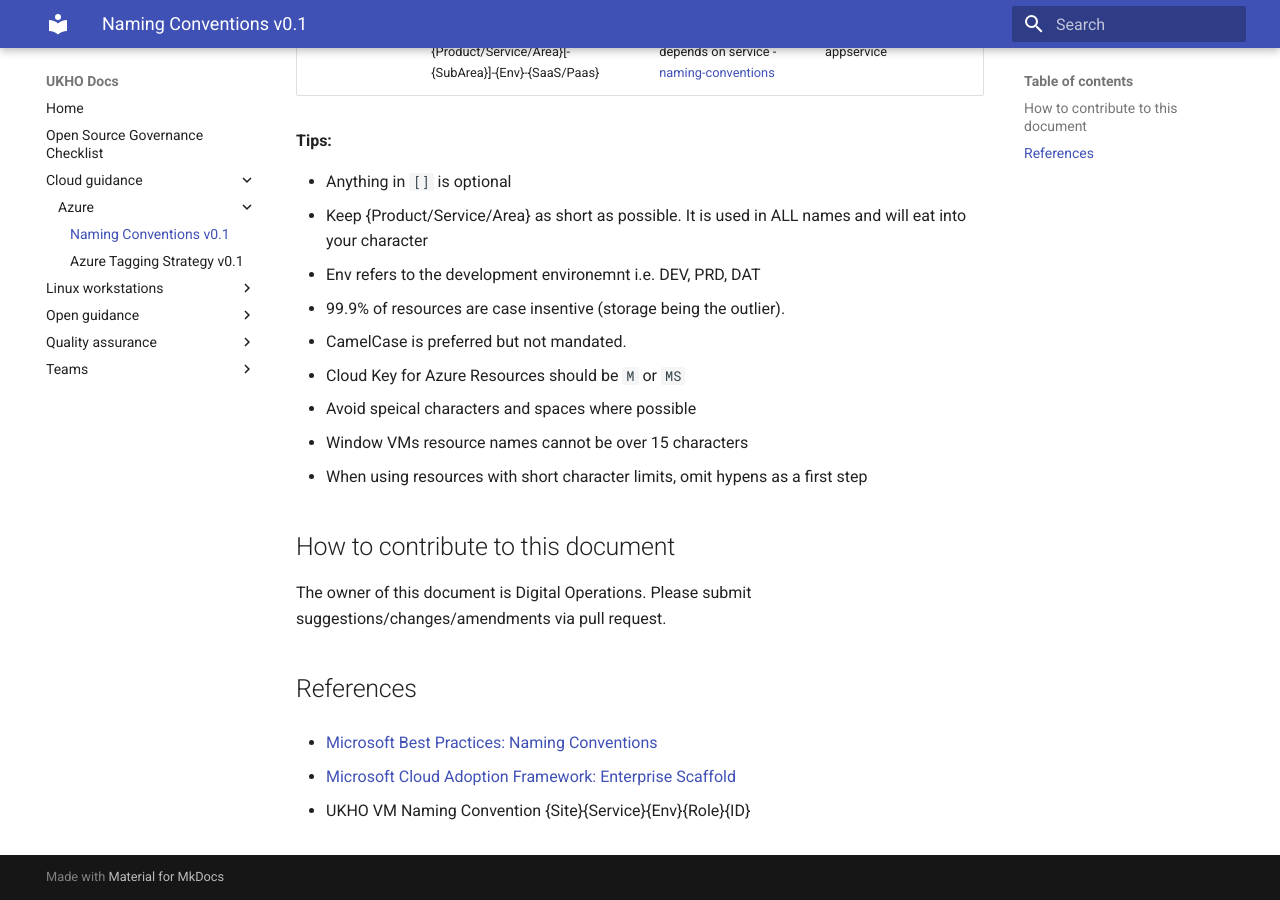
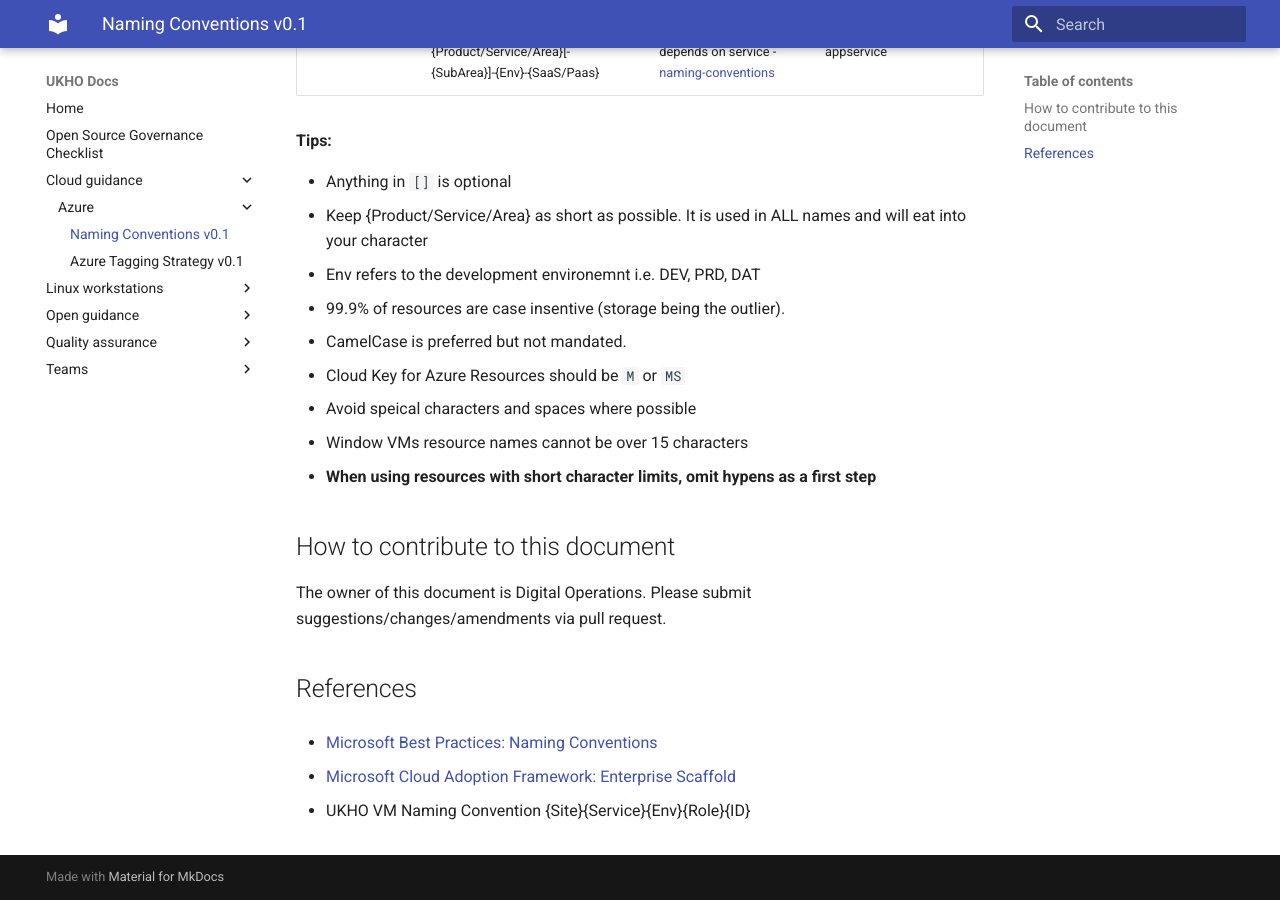
Before and after one commit to UKHO/docs, an MkDocs documentation site: the page built from docs/cloud-guidance/azure/ukho-azure-naming-convention.md, in a window 1280 px wide and 900 px high, scrolled down 1060 px. Built offline with MkDocs 1.6.1 and Material for MkDocs 9.7.7, drawn with Linux system fonts in a browser that asks for light colours.

Commit message:
embolden hyphen statement

```diff
--- a/docs/cloud-guidance/azure/ukho-azure-naming-convention.md
+++ b/docs/cloud-guidance/azure/ukho-azure-naming-convention.md
@@ -24,7 +24,7 @@
 - Cloud Key for Azure Resources should be `M` or `MS`
 - Avoid speical characters and spaces where possible
 - Window VMs resource names cannot be over 15 characters
-- When using resources with short character limits, omit hypens as a first step
+- **When using resources with short character limits, omit hypens as a first step**
 
 ## How to contribute to this document
 
```
